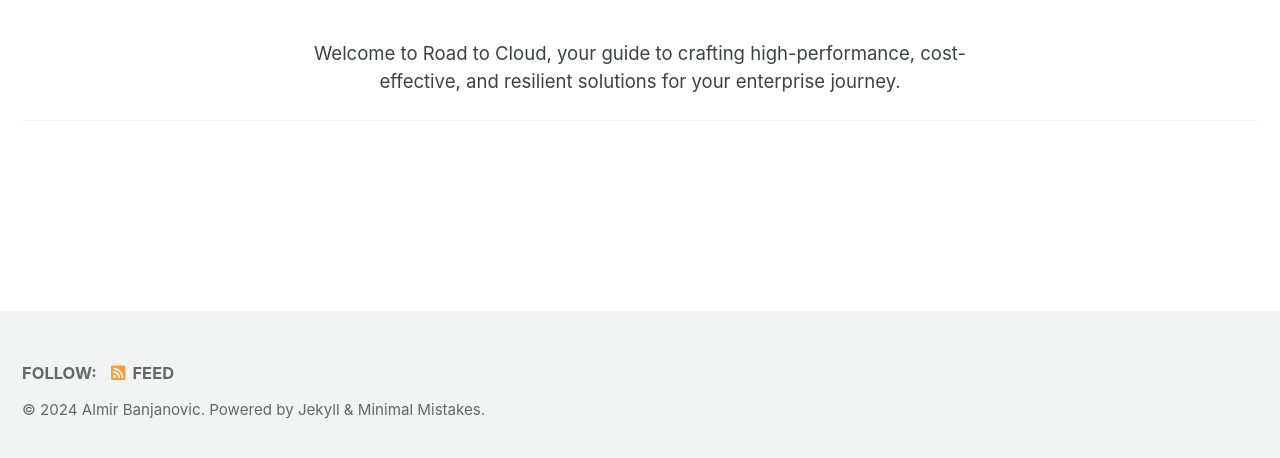
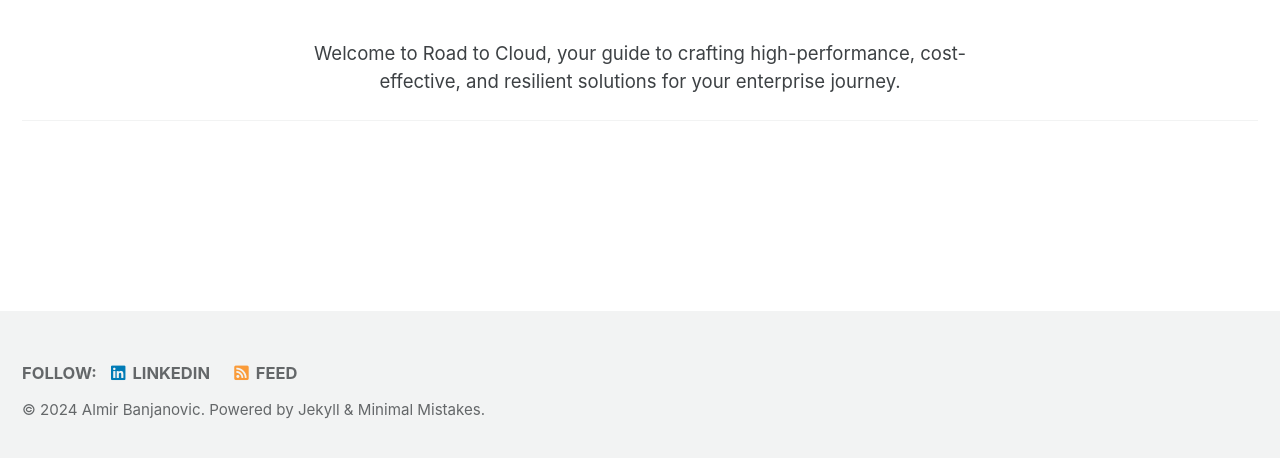
Before and after one commit to almirbanjanovic/roadtocloud.github.io, a Jekyll site: the page built from index.md, in a window 1280 px wide, cut to the strip 434-892 px from the top of the page. Built offline with Jekyll 4.4.1, drawn with Linux system fonts in a browser that asks for light colours; cached includes are drawn as plain includes; comment, search, counter and statistics services are not loaded.

Commit message:
Update _config.yml

```diff
--- a/_config.yml
+++ b/_config.yml
@@ -136,6 +136,9 @@ author:
 # Site Footer
 footer:
   links:
+    - label: "LinkedIn"
+      icon: "fab fa-fw fa-linkedin"
+      url: "https://www.linkedin.com/in/almir-b-15569420/"
     - label: "Twitter"
       icon: "fab fa-fw fa-twitter-square"
       # url:
@@ -144,7 +147,7 @@ footer:
       # url:
     - label: "GitHub"
       icon: "fab fa-fw fa-github"
-      # url:
+      # url: "https://www.github.com/rimlaban7/
     - label: "GitLab"
       icon: "fab fa-fw fa-gitlab"
       # url:
```
